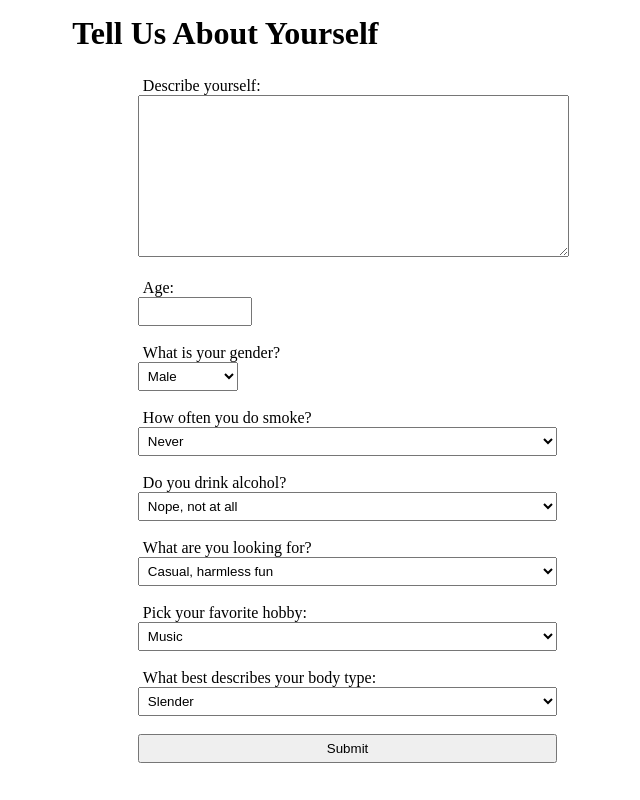
After one commit to BrinkOfSecondBailout/ProjectsAlgo, a Flask app: page /attributes/new in a window 1280 px wide. The commit adds this page. Shown: the whole page, without its empty margins (240-880 px from the left). Run offline with Flask 3, Linux system fonts and the light colour scheme.

Commit message:
added form for attributes

```diff
--- /dev/null
+++ b/LoveBirdsApp/flask_app/controllers/attributes.py
@@ -0,0 +1,28 @@
+from flask_app import app
+from flask import render_template, redirect, request, session, flash, url_for, Response
+from flask_app.models import user, attribute
+
+
+@app.route('/attributes/new')
+def new_attributes():
+    return render_template('new_attributes.html')
+
+@app.route('/attributes/create', methods=['POST'])
+def create_attributes():
+    if not session:
+        return redirect('/logout')
+    if not attribute.Attribute.validate_attribute(request.form):
+        return redirect('/attributes/new')
+    data = {
+        'description': request.form['description'],
+        'age': request.form['age'],
+        'gender': request.form['gender'],
+        'smoker': request.form['smoker'],
+        'drinker': request.form['drinker'],
+        'dating_goal': request.form['dating_goal'],
+        'hobbies': request.form['hobbies'],
+        'body_type': request.form['body_type'],
+        'user_id': session['user_id'],
+    }
+    attribute.Attribute.save_attribute(data)
+    return redirect('/users/edit')
--- a/LoveBirdsApp/flask_app/models/user.py
+++ b/LoveBirdsApp/flask_app/models/user.py
@@ -1,6 +1,5 @@
 import re
 from flask_app.config.mysqlconnection import connectToMySQL
-from flask_app.controllers import users
 from flask_bcrypt import Bcrypt
 from flask_app import app
 from flask import flash
--- a/LoveBirdsApp/flask_app/static/style.css
+++ b/LoveBirdsApp/flask_app/static/style.css
@@ -10,6 +10,10 @@
 
 .red {
     color: red;
+}
+
+.small-input {
+    width: 100px;
 }
 
 .photo-profile {
--- a/LoveBirdsApp/flask_app/templates/edit_profile.html
+++ b/LoveBirdsApp/flask_app/templates/edit_profile.html
@@ -79,6 +79,12 @@
         <a href="/changepw"><button>Change your password</button></a>
     </div>
 
+    <div>
+        <a href="/attributes/new"><h3>Let's update your preferences</h3></a>
+
+
+    </div>
+
 
 </body>
 </html>
--- /dev/null
+++ b/LoveBirdsApp/flask_app/templates/new_attributes.html
@@ -0,0 +1,85 @@
+<!DOCTYPE html>
+<html lang="en">
+<head>
+    <meta charset="UTF-8">
+    <meta http-equiv="X-UA-Compatible" content="IE=edge">
+    <meta name="viewport" content="width=device-width, initial-scale=1.0">
+    <link rel="stylesheet" type="text/css" href="{{ url_for('static', filename='style.css') }}">
+    <title>Update Preferences</title>
+</head>
+<body>
+    <h1>Tell Us About Yourself</h1>
+    <div class="red">
+        {% with messages = get_flashed_messages(category_filter=['attribute']) %}
+            {% if messages %}
+                {% for message in messages %}
+                    <p>*{{message}}</p>
+                {% endfor %}
+            {% endif %}
+        {% endwith %}
+    </div>
+    <div>
+        <form action="/attributes/create" method="post">
+
+            <label for="description">Describe yourself:</label>
+            <textarea rows="10" cols="7" name="description"></textarea><br><br>
+
+            <label for="age">Age:</label><br>
+            <input class="small-input" type="number" name="age"><br><br>
+
+            <label for="gender">What is your gender?</label><br>
+            <select class="small-input" id="gender" name="gender">
+                <option value="male">Male</option>
+                <option value="female">Female</option>
+                <option value="none">N/A</option>
+            </select><br><br>
+
+            <label for="smoker">How often you do smoke?</label>
+            <select id="smoker" name="smoker">
+                <option value="no">Never</option>
+                <option value="occasions">Sometimes</option>
+                <option value="frequently">Very frequently</option>
+            </select><br><br>
+
+            <label for="drinker">Do you drink alcohol?</label>
+            <select id="drinker" name="drinker">
+                <option value="no">Nope, not at all</option>
+                <option value="occasions">Yes, but only on special occasions</option>
+                <option value="frequently">Yes, very frequently</option>
+            </select><br><br>
+
+
+            <label for="dating_goal">What are you looking for?</label>
+            <select id="dating_goal" name="dating_goal">
+                <option value="casual">Casual, harmless fun</option>
+                <option value="open">Open relationship</option>
+                <option value="relationship">Exclusive relationship</option>
+                <option value="marriage">Marriage material</option>
+            </select><br><br>
+
+
+            <label for="hobbies">Pick your favorite hobby:</label>
+            <select id="hobbies" name="hobbies">
+                <option value="music">Music</option>
+                <option value="sports">Sports/Physical Activities</option>
+                <option value="reading">Reading/Writing</option>
+                <option value="cooking">Cooking</option>
+                <option value="traveling">Traveling</option>
+                <option value="politics">Politics</option>
+                <option value="photography">Photography</option>
+            </select><br><br>
+
+            <label for="body_type">What best describes your body type:</label>
+            <select id="body_type" name="body_type">
+                <option value="slender">Slender</option>
+                <option value="medium">Medium/Average</option>
+                <option value="athletic">Athletic</option>
+                <option value="more">More to love</option>
+            </select><br><br>
+
+            <input type="submit" value="Submit">
+        </form>
+
+    </div>
+</body>
+</html>
--- a/LoveBirdsApp/server.py
+++ b/LoveBirdsApp/server.py
@@ -1,6 +1,6 @@
 from flask import Flask, render_template
 from flask_app import app
-from flask_app.controllers import users
+from flask_app.controllers import users, attributes, images
 
 if __name__=="__main__":
     app.run(debug=True, host="localhost", port=8000)
```
Also changed, not shown: LoveBirdsApp/flask_app/controllers/images.py (added, +68 -0 lines), LoveBirdsApp/flask_app/controllers/users.py (+2 -95 lines), LoveBirdsApp/flask_app/models/attribute.py (+6 -3 lines), 1 other file.
